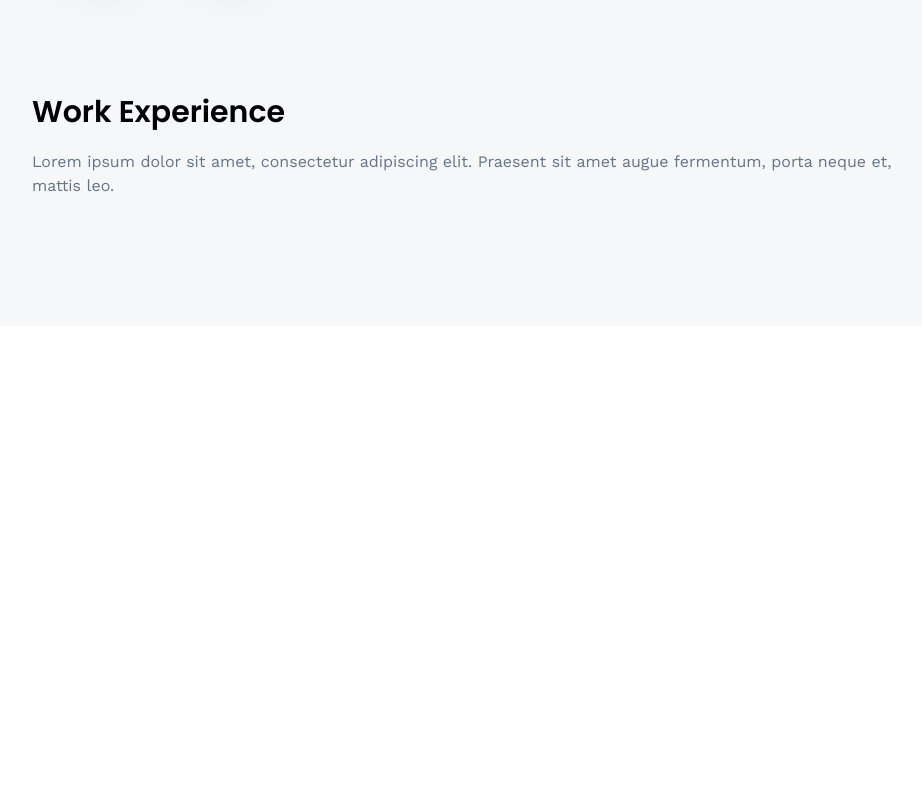
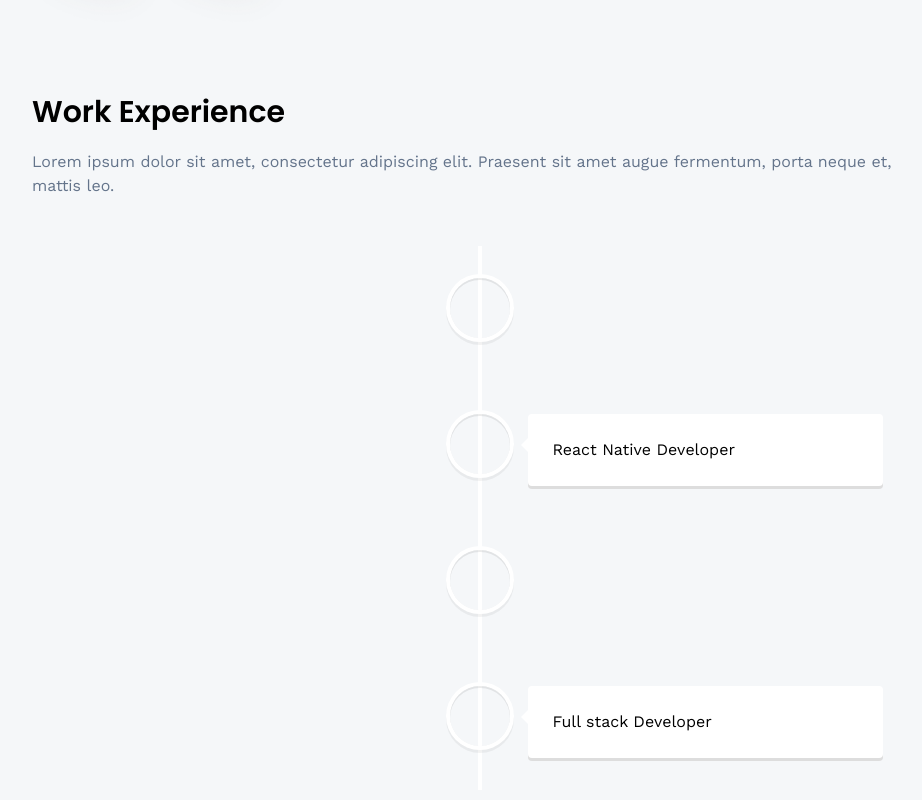
Before and after one commit to JaneilTan/3D-portfolio, a React (Vite) app: page /about in a window 1280 px wide. Shown: the part 722-1522 px from the top of the page, without its empty margins (160-1082 px from the left). Before the commit the page ends 1048 px from the top, so only its background shows below. Built offline with nearby package versions, Linux system fonts and the light colour scheme.

Commit message:
Add skills section with React Vertical Timeline

```diff
--- a/src/pages/About.jsx
+++ b/src/pages/About.jsx
@@ -1,6 +1,7 @@
-import React from 'react'
+import { VerticalTimeline, VerticalTimelineElement }  from 'react-vertical-timeline-component';
+import 'react-vertical-timeline-component/style.min.css';
 
-import { skills } from '../constants';
+import { skills, experiences } from '../constants';
 
 const About = () => {
   return (
@@ -40,6 +41,20 @@
           <p>Lorem ipsum dolor sit amet, consectetur adipiscing elit.
             Praesent sit amet augue fermentum, porta neque et, mattis leo.</p>
           </div>
+
+          <div className='mt-12 flex'>
+            <VerticalTimeline>
+              {experiences.map((experience) => (
+                <VerticalTimelineElement>
+                  <div>
+                    <h3>
+                      {experience.title}
+                    </h3>
+                  </div>
+                </VerticalTimelineElement>
+              ))}
+            </VerticalTimeline>
+          </div>
       </div>
     </section>
   )
```
